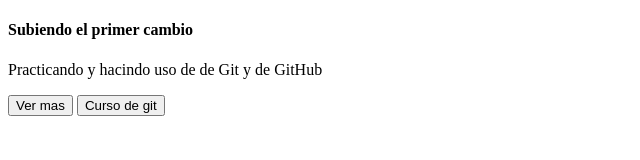
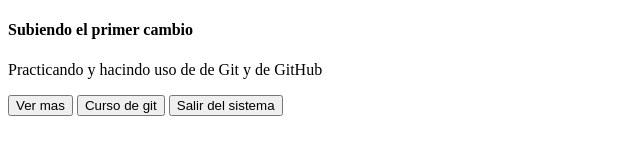
Before and after one commit to pp-c30/proyecto-de-prueba, a plain HTML site: page index.html in a window 1280 px wide. Shown: the whole page, without its empty margins (0-640 px from the left). Drawn offline with Linux system fonts and the light colour scheme.

Commit message:
Se creo boton desalida del sistema

```diff
--- a/index.html
+++ b/index.html
@@ -12,5 +12,6 @@
     </p>
     <button>Ver mas</button>
     <button>Curso de git</button>
+    <button>Salir del sistema</button>
 </body>
 </html>
```
